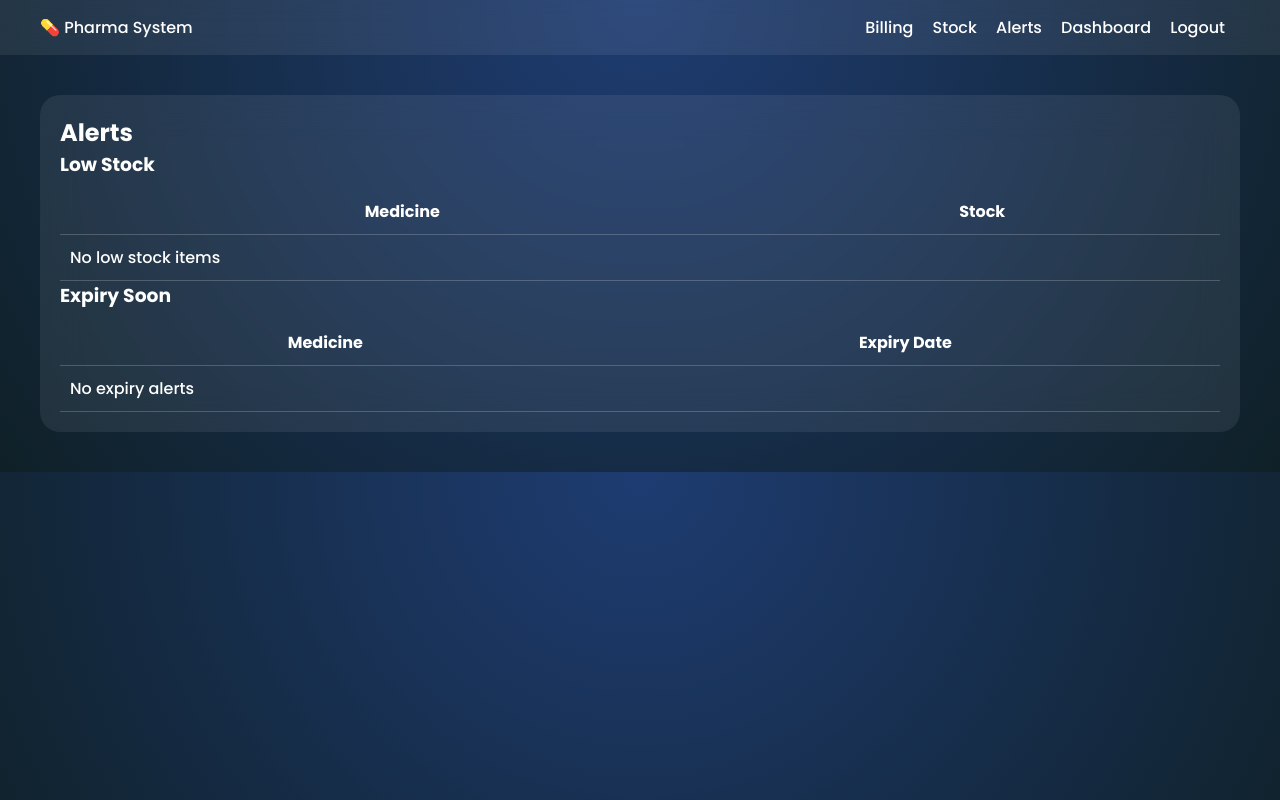
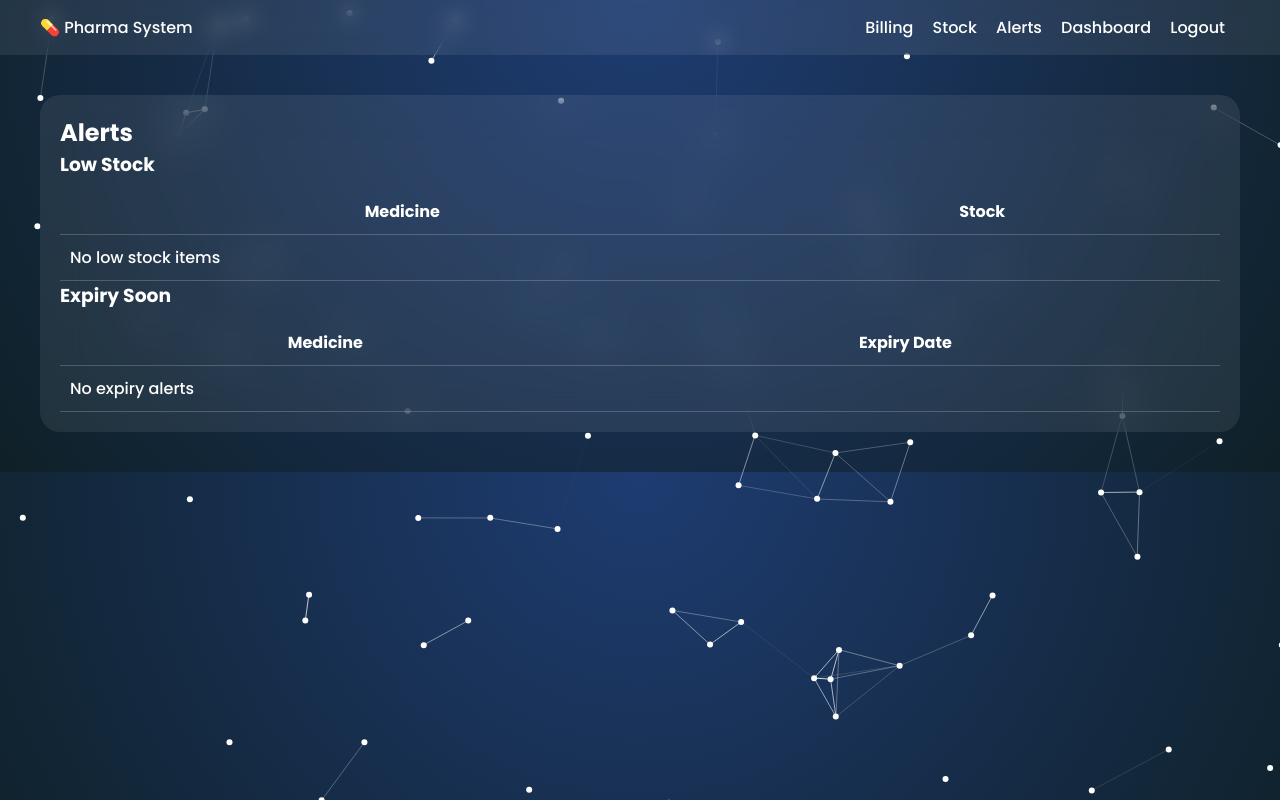
Before and after one commit to Sadiyamd029/pharma-billing, a Flask app: page /alerts in a window 1280 px wide. Run offline with Flask 3, Linux system fonts and the light colour scheme; data that the repository does not hold is empty.

Commit message:
final particles background fix

```diff
--- a/templates/base.html
+++ b/templates/base.html
@@ -7,6 +7,21 @@
 <link href="https://fonts.googleapis.com/css2?family=Poppins:wght@300;500;700&display=swap" rel="stylesheet">
 
 <style>
+
+/* 🌌 particles background */
+#particles-js{
+    position: fixed;
+    width: 100%;
+    height: 100%;
+    z-index: 0;
+}
+
+/* 🔥 IMPORTANT FIX */
+.container, .navbar {
+    position: relative;
+    z-index: 2;
+}
+
 *{
     margin:0;
     padding:0;
@@ -82,7 +97,6 @@ input{
     color:white;
 }
 
-
 /* ================= PRINT FIX ================= */
 
 @media print {
@@ -92,12 +106,10 @@ input{
         color:black !important;
     }
 
-    /* ❌ hide unwanted */
     .navbar, button, a{
         display:none !important;
     }
 
-    /* ✅ show only invoice */
     #invoice{
         display:block;
         width:100%;
@@ -132,11 +144,13 @@ input{
 
 <body>
 
+<!-- 🌌 ADD THIS AT TOP (important) -->
+<div id="particles-js"></div>
+
 <!-- 🌐 Navbar -->
 <div class="navbar">
     <div>💊 Pharma System</div>
     <div>
-        <!-- ✅ Changed ONLY this (important routing fix) -->
         <a href="/billing">Billing</a>
         <a href="/add_stock">Stock</a>
         <a href="/alerts">Alerts</a>
@@ -150,5 +164,19 @@ input{
     {% block content %}{% endblock %}
 </div>
 
+<!-- 🔥 particles script -->
+<script src="https://cdn.jsdelivr.net/npm/particles.js"></script>
+
+<script>
+particlesJS("particles-js", {
+    particles: {
+        number: { value: 60 },
+        size: { value: 3 },
+        move: { speed: 1 },
+        line_linked: { enable: true }
+    }
+});
+</script>
+
 </body>
 </html>
```
